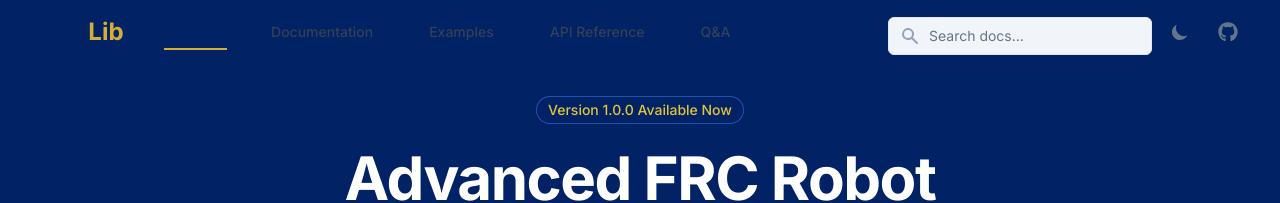
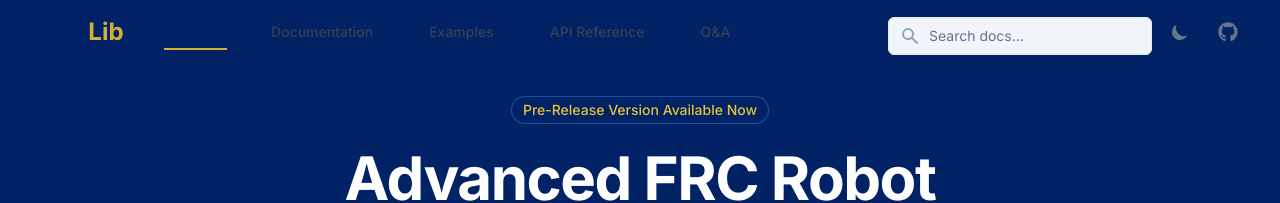
Before and after one commit to ExcaliDevBot/ExcaLibDoc, a React (Vite) app: page / in a window 1280 px wide. Shown: the top 203 px of the page. Built offline with nearby package versions, Linux system fonts and the light colour scheme.

Commit message:
update: modify version label in Hero component and remove unused imports in Home component

```diff
--- a/src/components/Hero.jsx
+++ b/src/components/Hero.jsx
@@ -39,7 +39,7 @@ const Hero = () => {
             className="flex justify-center"
           >
             <span className="inline-flex items-center rounded-full bg-secondary-600/10 px-3 py-1 text-sm font-medium text-secondary-500 ring-1 ring-inset ring-secondary-600/20">
-              Version 1.0.0 Available Now
+              Pre-Release Version Available Now
             </span>
           </motion.div>
 
--- a/src/pages/Home.jsx
+++ b/src/pages/Home.jsx
@@ -3,9 +3,6 @@ import Hero from '../components/Hero';
 import FeatureGrid from '../components/FeatureGrid';
 import CodeBlock from '../components/CodeBlock';
 import {Link} from 'react-router-dom';
-import {MdConstruction} from "react-icons/md";
-import {AiOutlineClockCircle} from "react-icons/ai";
-import {FaLightbulb} from "react-icons/fa";
 import ComingSoonSection from "../components/ComingSoon.jsx";
 
 const Home = () => {
```
